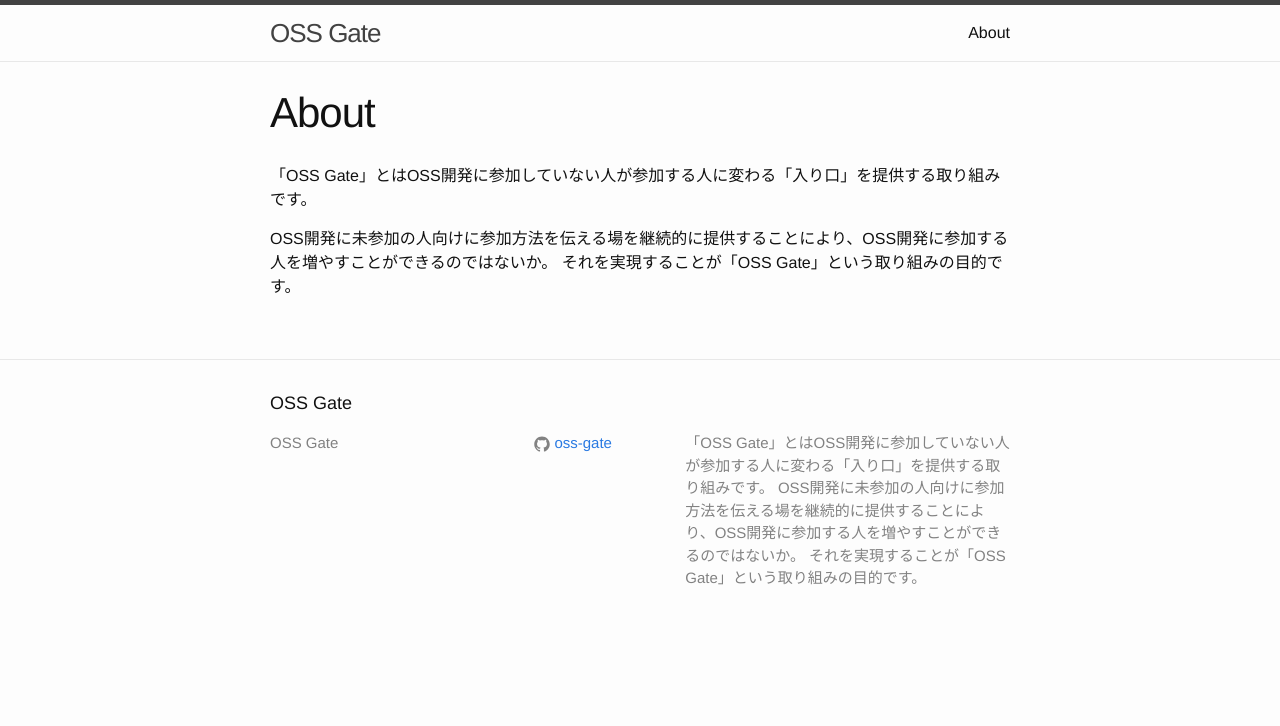
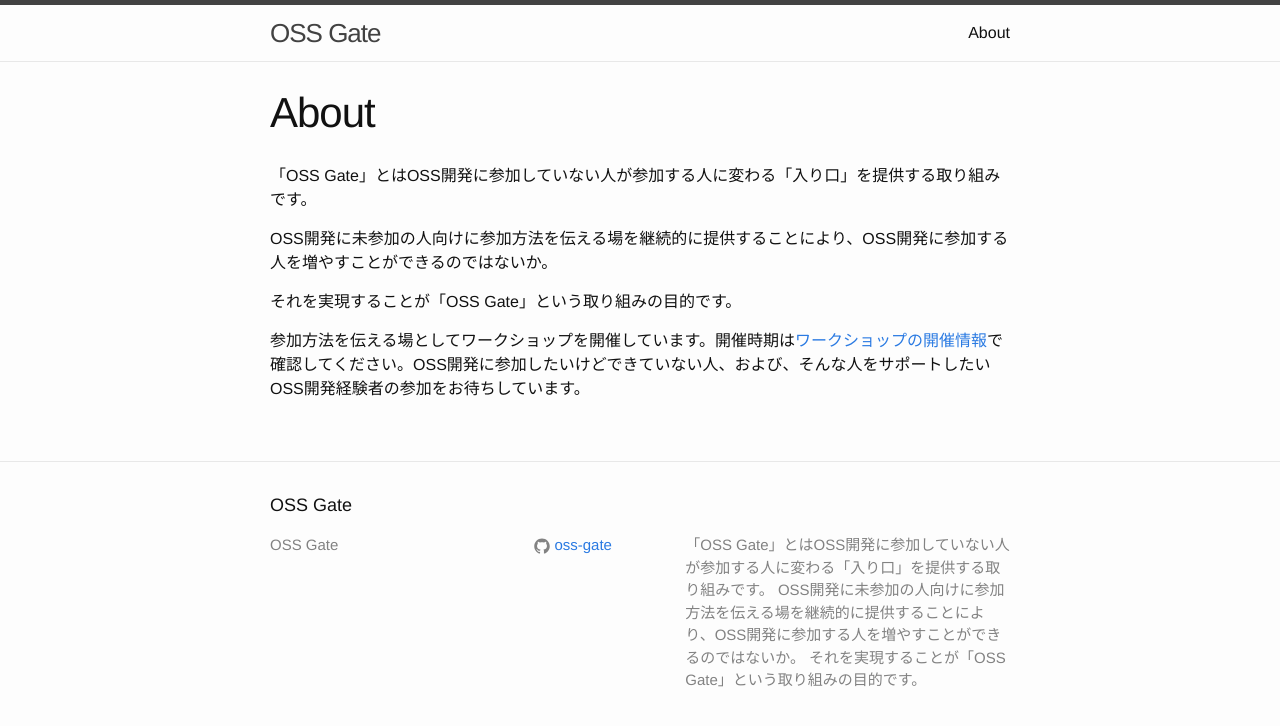
Before and after one commit to oss-gate/oss-gate.github.io, a Jekyll site: the page built from about.md, in a window 1280 px wide. Shown: the top 726 px of the page. Built offline with Jekyll 4.4.1, drawn with Linux system fonts in a browser that asks for light colours.

Commit message:
Add workshop information

```diff
--- a/about.md
+++ b/about.md
@@ -7,4 +7,7 @@
 「OSS Gate」とはOSS開発に参加していない人が参加する人に変わる「入り口」を提供する取り組みです。
 
 OSS開発に未参加の人向けに参加方法を伝える場を継続的に提供することにより、OSS開発に参加する人を増やすことができるのではないか。
+
 それを実現することが「OSS Gate」という取り組みの目的です。
+
+参加方法を伝える場としてワークショップを開催しています。開催時期は[ワークショップの開催情報](https://oss-gate.doorkeeper.jp/events/upcoming)で確認してください。OSS開発に参加したいけどできていない人、および、そんな人をサポートしたいOSS開発経験者の参加をお待ちしています。
```
